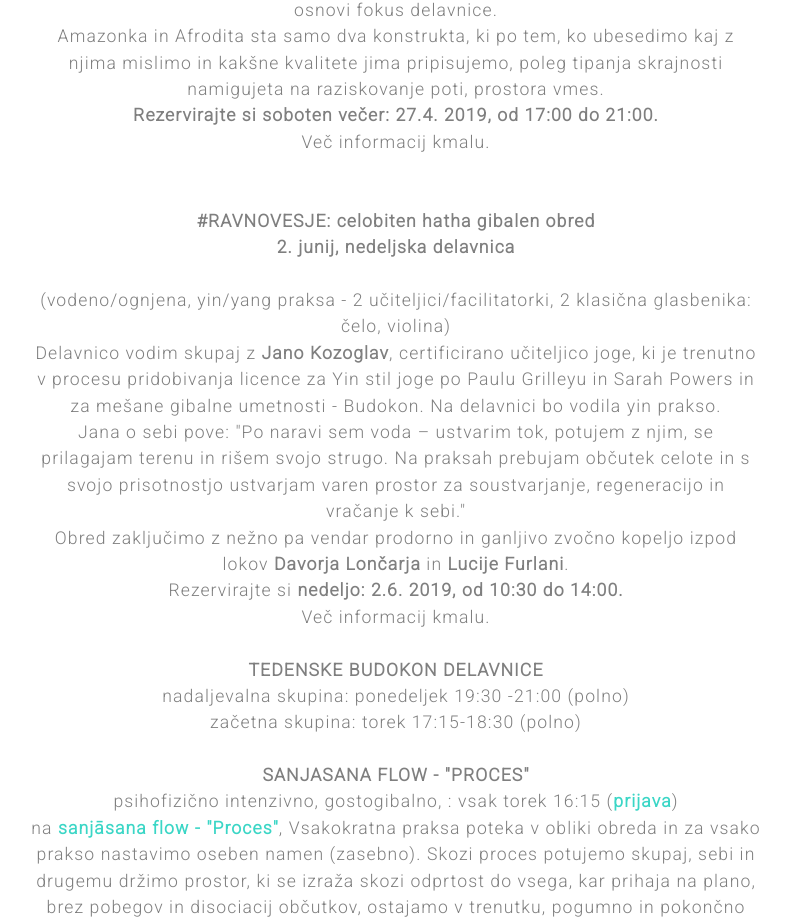
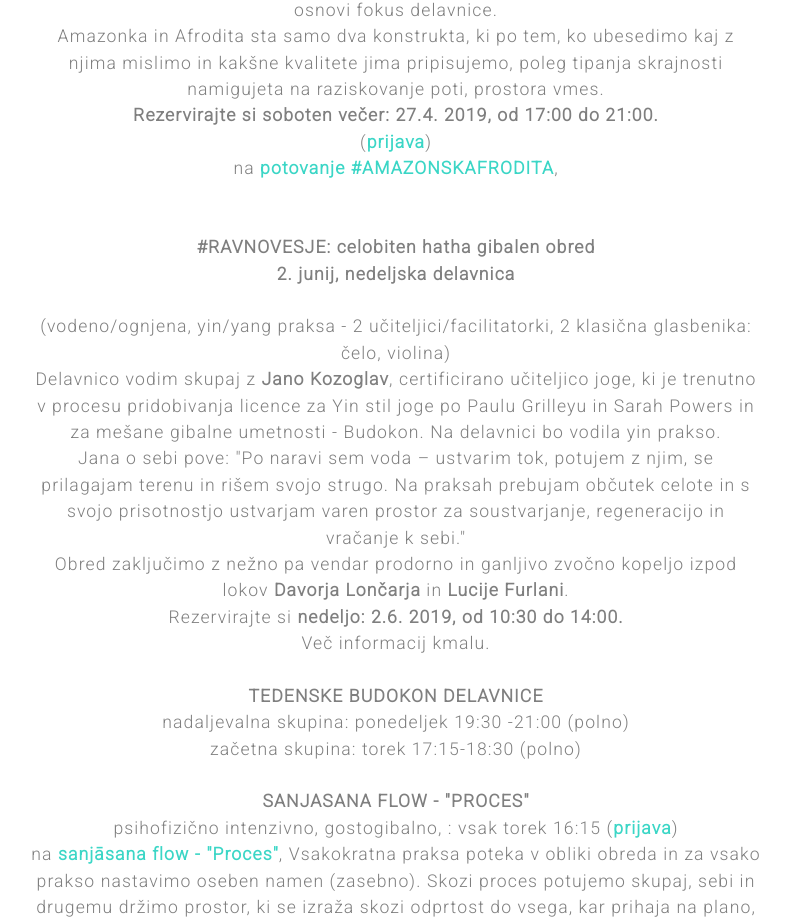
Before and after one commit to tangoutrip/sanjasana.github.io, a plain HTML site: page index.html in a window 1280 px wide. Shown: the part 4576-5499 px from the top of the page, without its empty margins (244-1034 px from the left). Drawn offline with Linux system fonts and the light colour scheme.

Commit message:
Update index.html

```diff
--- a/index.html
+++ b/index.html
@@ -174,7 +174,8 @@
                 Delavnica bo potekala v obliki intimnega vzdušja obreda v ženskem krogu. Ana bo vodila proces soustvarjanja arhetipov, Sanja bom vodila proces utelešanja. <br> Ne polarno izključevanje, ampak utelešanje vseh kvalitet človeškega bitja, bo osnovi fokus delavnice.
   <br>Amazonka in Afrodita sta samo dva konstrukta, ki po tem, ko ubesedimo kaj z njima mislimo in kakšne kvalitete jima pripisujemo, poleg tipanja skrajnosti namigujeta na raziskovanje poti, prostora vmes. <br>
 
-               <b> Rezervirajte si soboten večer: 27.4. 2019, od 17:00 do 21:00. </b>  <br> Več informacij kmalu. </a> <br> <br> <br>
+               <b> Rezervirajte si soboten večer: 27.4. 2019, od 17:00 do 21:00. </b> <br> (<b><a href="https://docs.google.com/forms/d/e/1FAIpQLScqKGT3eJhXZFz83Rk0HCybDQmrEGbdTcJe8wpl9uh1jI38BA/viewform?vc=0&c=0&w=1">prijava</a></b>) <br>
+                 na <b><a href="https://www.facebook.com/events/589442364866816/"> potovanje #AMAZONSKAFRODITA</a></b>,  </a> <br> <br> <br>
 
 
                      <b>#RAVNOVESJE: celobiten hatha gibalen obred <br> 2. junij, nedeljska delavnica<br></b> <br>
```
